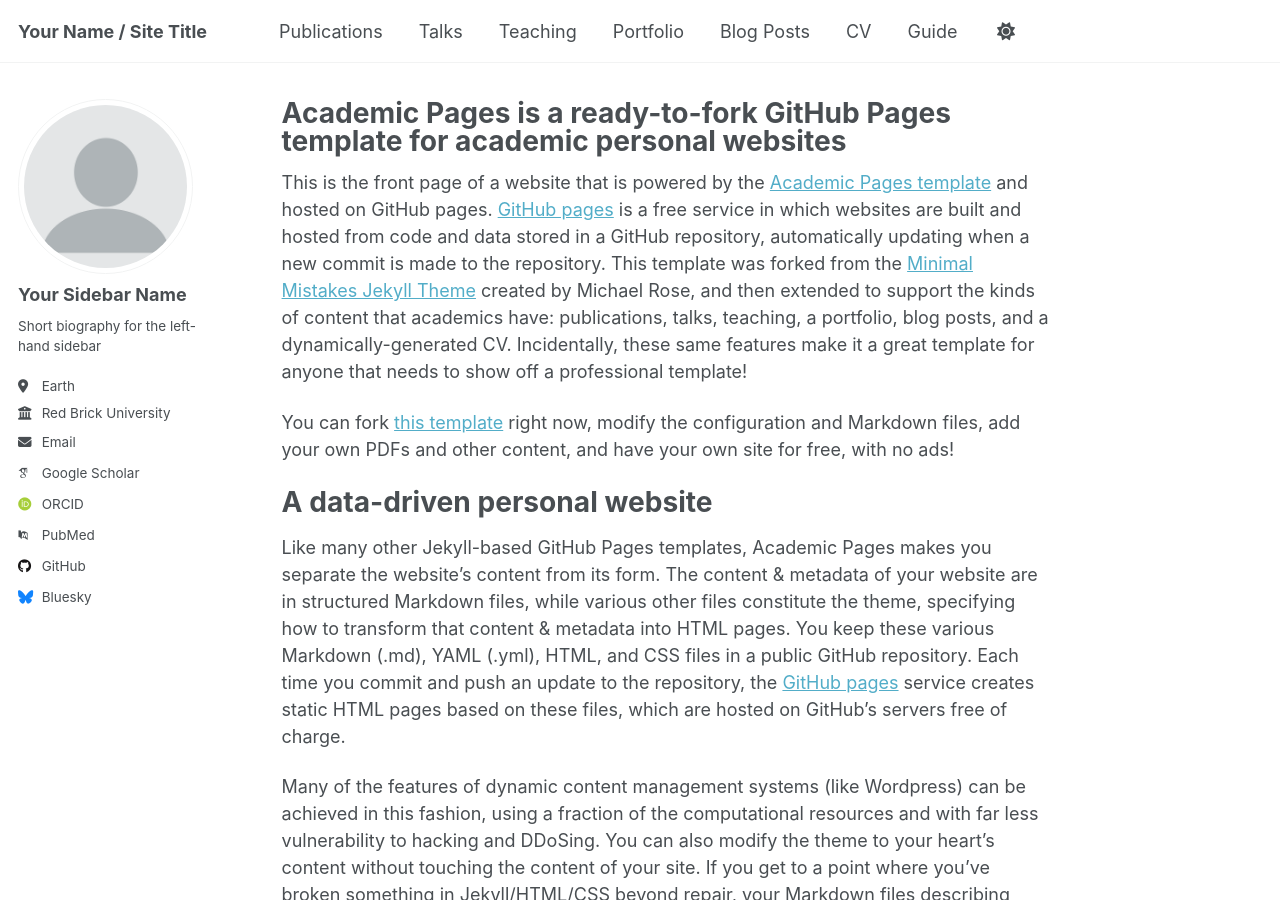
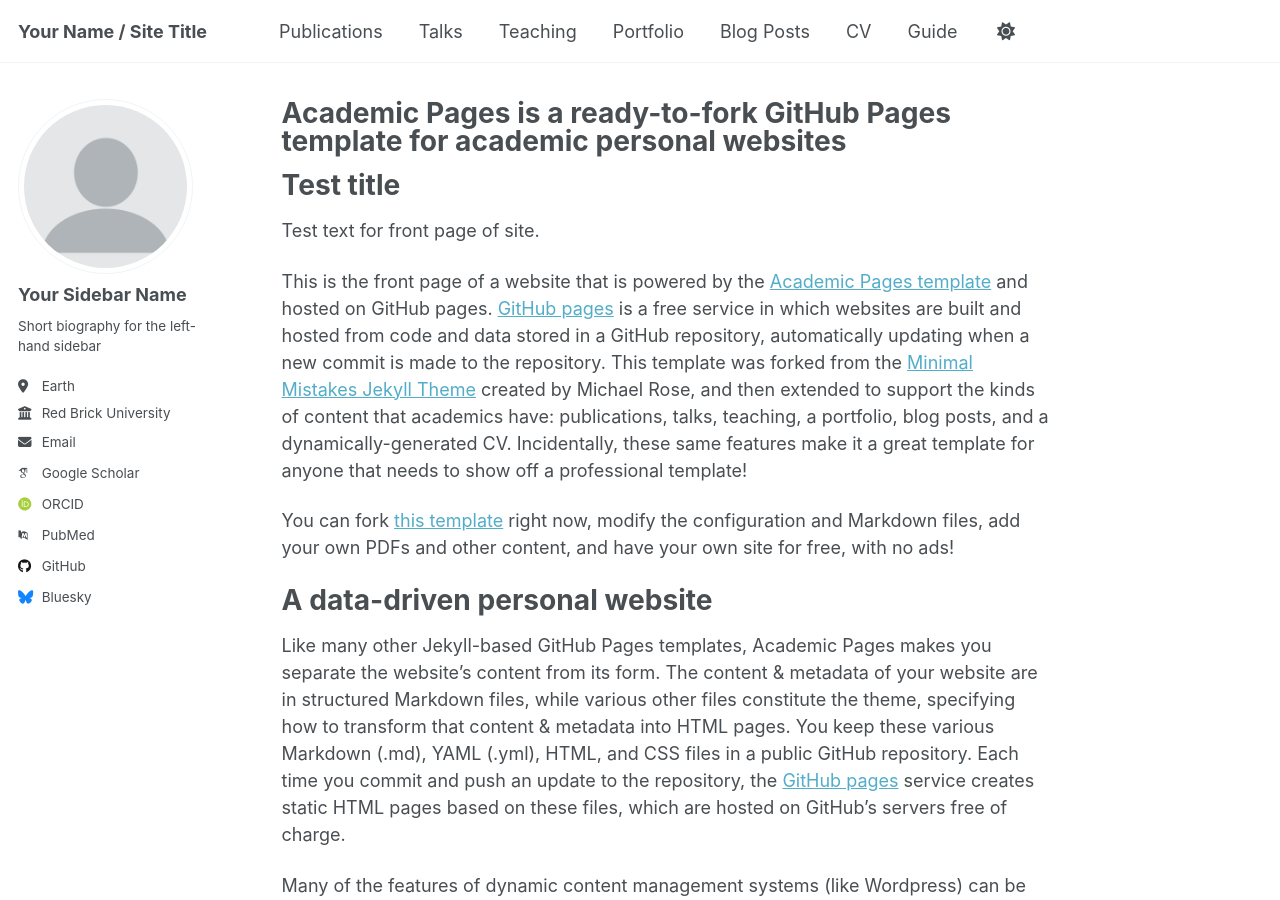
Before and after one commit to virajalim/virajalim.github.io, a Jekyll site: the page built from _pages/about.md, in a window 1280 px wide and 900 px high. Built offline with Jekyll 4.4.1, drawn with Linux system fonts in a browser that asks for light colours; some web fonts are replaced; a script that is not in the unit is left out.

Commit message:
Test text for front page

```diff
--- a/_pages/about.md
+++ b/_pages/about.md
@@ -6,6 +6,10 @@ redirect_from:
   - /about/
   - /about.html
 ---
+
+Test title
+======
+Test text for front page of site.
 
 This is the front page of a website that is powered by the [Academic Pages template](https://github.com/academicpages/academicpages.github.io) and hosted on GitHub pages. [GitHub pages](https://pages.github.com) is a free service in which websites are built and hosted from code and data stored in a GitHub repository, automatically updating when a new commit is made to the repository. This template was forked from the [Minimal Mistakes Jekyll Theme](https://mmistakes.github.io/minimal-mistakes/) created by Michael Rose, and then extended to support the kinds of content that academics have: publications, talks, teaching, a portfolio, blog posts, and a dynamically-generated CV. Incidentally, these same features make it a great template for anyone that needs to show off a professional template!
 
```
